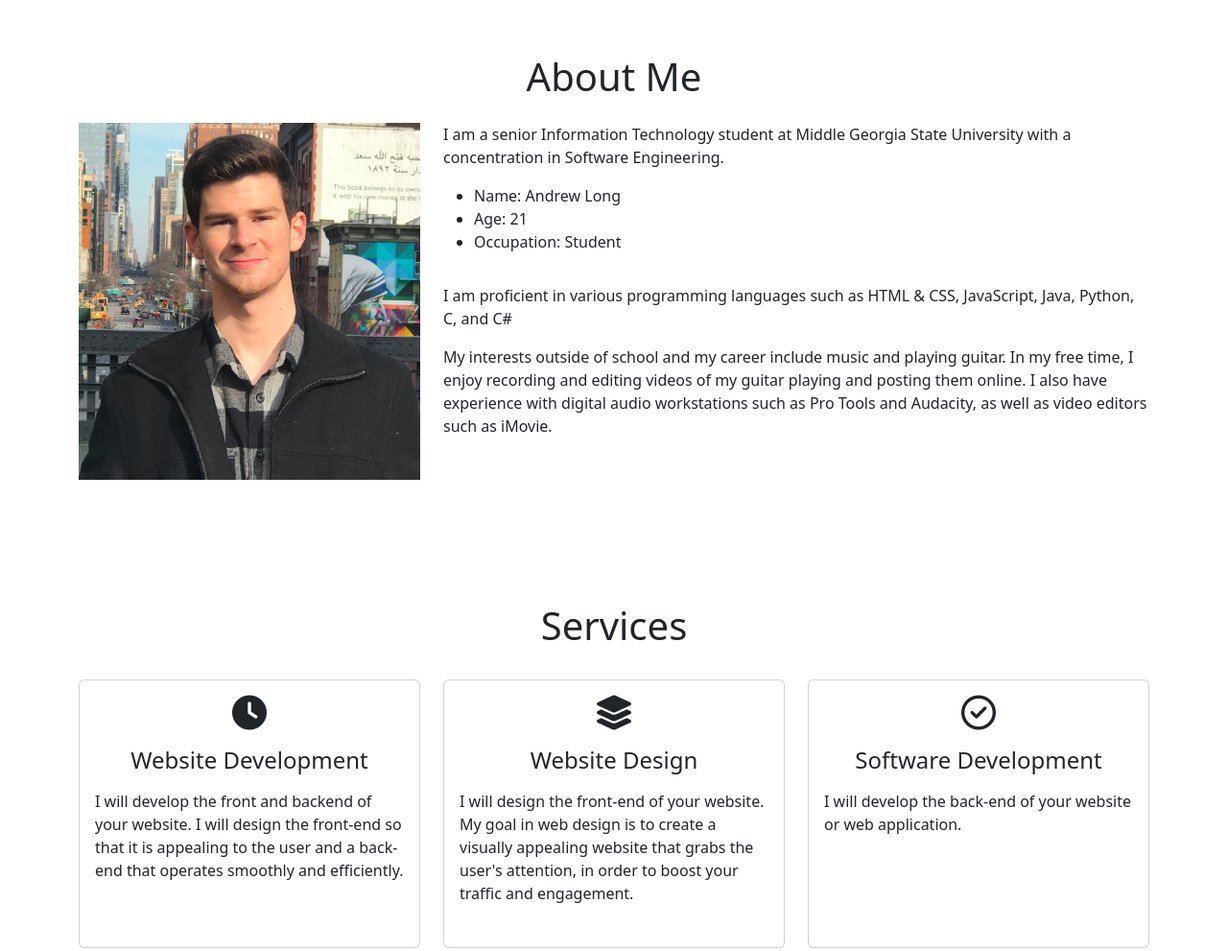
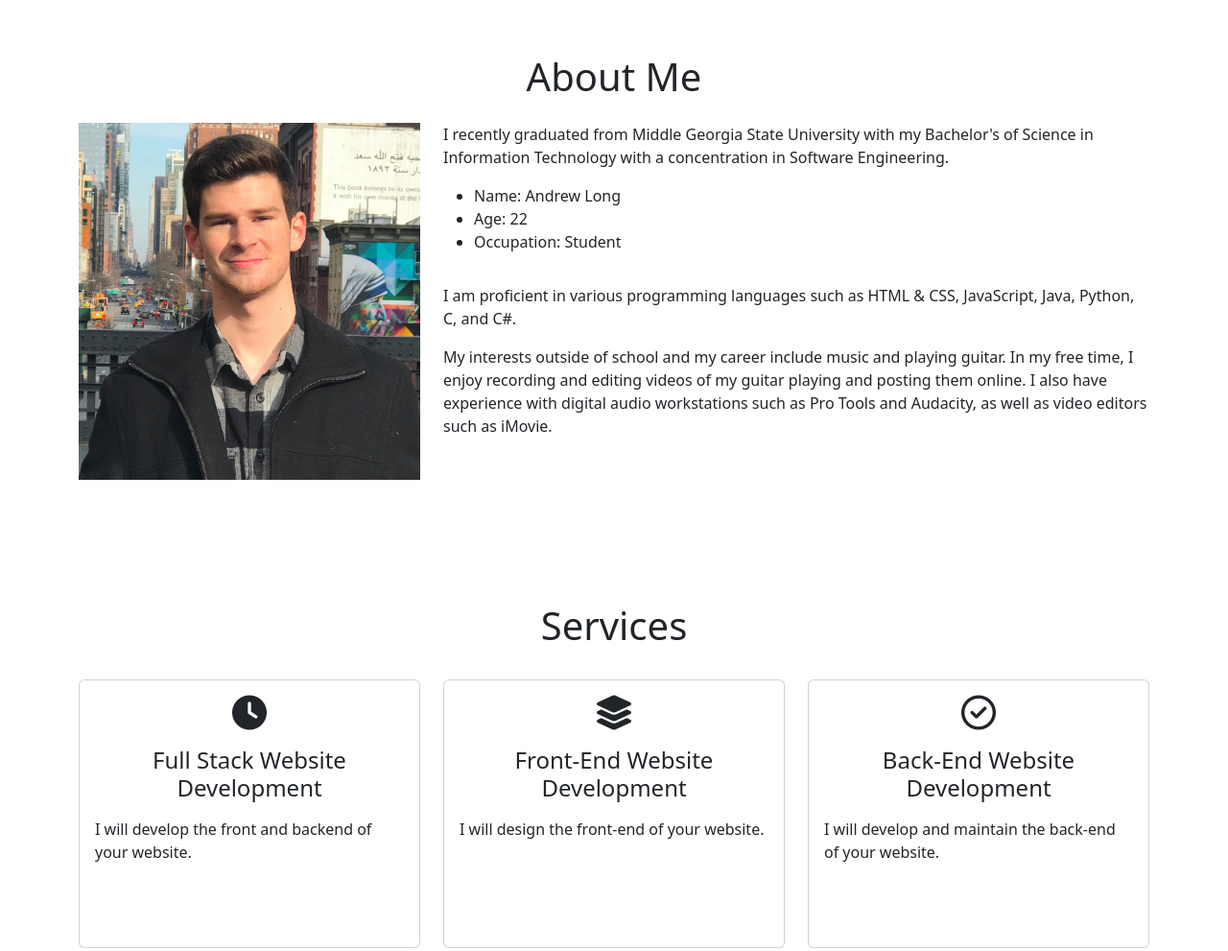
Before and after one commit to andyrlong/andyrlong.github.io, a plain HTML site: page index.html in a window 1280 px wide. Shown: the part 920-1911 px from the top of the page at 96% size. Drawn offline with nearby package versions, Linux system fonts and the light colour scheme.

Commit message:
Update index.html

```diff
--- a/index.html
+++ b/index.html
@@ -49,7 +49,8 @@
             <div class="row">
             <div class="col-lg-12 col-md-12 col-sm-12 col-xs-12 hero-text">
                 <h2 class="hero_title">Hi, my name is Andrew</h2>
-                <p class="hero_desc">I am an IT student at Middle Georgia State University</p>
+                <p class="hero_desc">I am a Full Stack Developer
+                    and recent graduate from Middle Georgia State University</p>
             </div>
             </div>
         </div>
@@ -65,20 +66,21 @@
                 </div>
 
                 <div class="col-lg-8">
-                    <p> I am a senior Information Technology student at Middle Georgia State University with a concentration in Software Engineering.
+                    <p> I recently graduated from Middle Georgia State University
+                        with my Bachelor's of Science in Information Technology with a concentration in Software Engineering.
                     </p>
                     <div class="row mt-3">
                         <div class="col-md-6">
                             <ul>
                                 <li>Name: Andrew Long</li>
-                                <li>Age: 21</li>
+                                <li>Age: 22</li>
                                 <li>Occupation: Student</li>
 
                             </ul>
                         </div>
                     </div>
                     <div class="row mt-3">
-                        <p> I am proficient in various programming languages such as HTML & CSS, JavaScript, Java, Python, C, and C#
+                        <p> I am proficient in various programming languages such as HTML & CSS, JavaScript, Java, Python, C, and C#.
                         </p>
                         <p>
                             My interests outside of school and my career include music and playing guitar. In my free time, I enjoy recording and editing videos of my guitar playing and posting them online.
@@ -98,9 +100,8 @@
                     <div class="card servicesText">
                         <div class="card-body">
                             <i class="fas servicesIcon fa-clock"></i>
-                            <h4 class="card-title mt-3">Website Development</h4>
-                            <p class="card-text mt-3">I will develop the front and backend of your website. I will design the front-end so that it is appealing to the user
-                                and a back-end that operates smoothly and efficiently.
+                            <h4 class="card-title mt-3">Full Stack Website Development</h4>
+                            <p class="card-text mt-3">I will develop the front and backend of your website.
                             </p>
                         </div>
                     </div>
@@ -109,9 +110,8 @@
                     <div class="card servicesText">
                         <div class="card-body">
                             <i class='fas servicesIcon fa-layer-group'></i>
-                            <h4 class="card-title mt-3">Website Design</h4>
-                            <p class="card-text mt-3">I will design the front-end of your website. My goal in web design is to create a visually appealing website
-                                that grabs the user's attention, in order to boost your traffic and engagement.
+                            <h4 class="card-title mt-3">Front-End Website Development</h4>
+                            <p class="card-text mt-3">I will design the front-end of your website.
                             </p>
                         </div>
                     </div>
@@ -121,8 +121,8 @@
                     <div class="card servicesText">
                         <div class="card-body">
                             <i class='far servicesIcon fa-check-circle'></i>
-                            <h4 class="card-title mt-3">Software Development</h4>
-                            <p class="card-text mt-3">I will develop the back-end of your website or web application.
+                            <h4 class="card-title mt-3">Back-End Website Development</h4>
+                            <p class="card-text mt-3">I will develop and maintain the back-end of your website.
                             </p>
                         </div>
                     </div>
```
